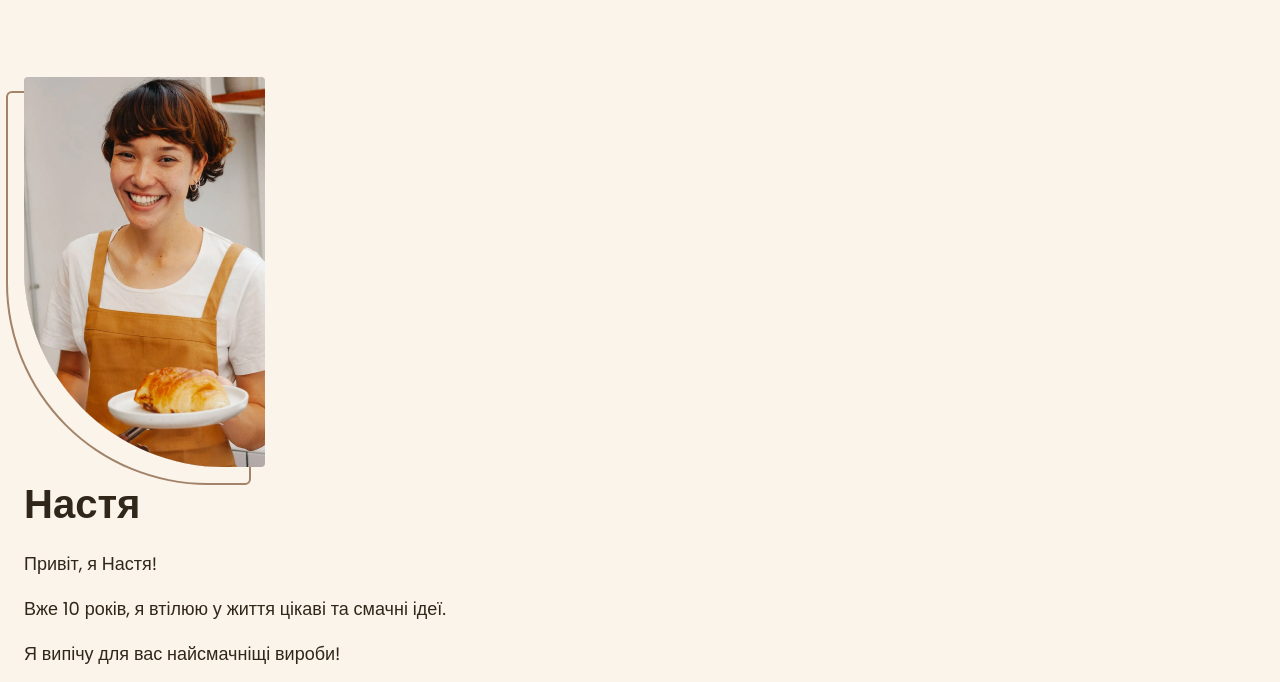
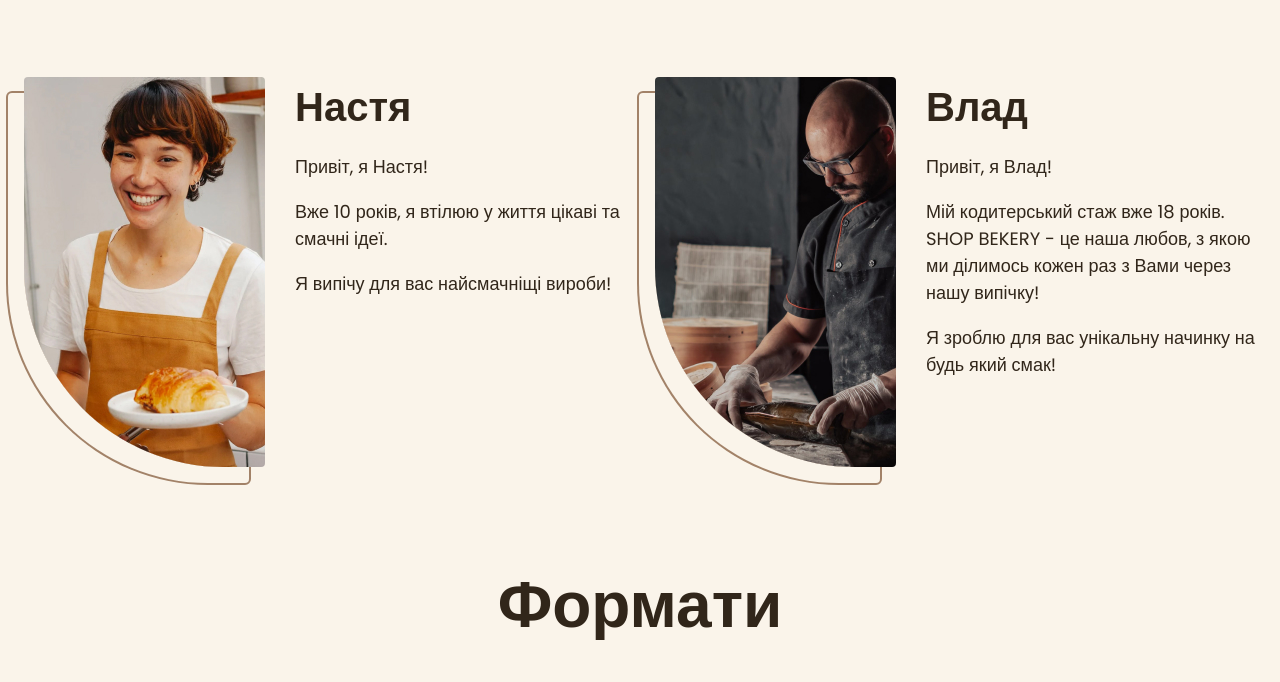
Before and after one commit to jonnytaddesky/frontend_developer, a plain HTML site: page index.html in a window 1280 px wide. Shown: the part 1686-2368 px from the top of the page. Drawn offline with Linux system fonts and the light colour scheme.

Commit message:
add display flex to chefs-section

```diff
--- a/css/styles.css
+++ b/css/styles.css
@@ -1,29 +1,29 @@
 @font-face {
   font-display: swap;
-  font-family: 'Poppins';
+  font-family: "Poppins";
   font-weight: 300;
-  src: url('../fonts/poppins-v20-latin-300.woff2') format('woff2');
+  src: url("../fonts/poppins-v20-latin-300.woff2") format("woff2");
 }
 
 @font-face {
   font-display: swap;
-  font-family: 'Poppins';
+  font-family: "Poppins";
   font-weight: 400;
-  src: url('../fonts/poppins-v20-latin-regular.woff2') format('woff2');
+  src: url("../fonts/poppins-v20-latin-regular.woff2") format("woff2");
 }
 
 @font-face {
   font-display: swap;
-  font-family: 'Poppins';
+  font-family: "Poppins";
   font-weight: 600;
-  src: url('../fonts/poppins-v20-latin-600.woff2') format('woff2');
+  src: url("../fonts/poppins-v20-latin-600.woff2") format("woff2");
 }
 
 @font-face {
   font-display: swap;
-  font-family: 'Poppins';
+  font-family: "Poppins";
   font-weight: 900;
-  src: url('../fonts/poppins-v20-latin-900.woff2') format('woff2');
+  src: url("../fonts/poppins-v20-latin-900.woff2") format("woff2");
 }
 
 :root {
@@ -43,7 +43,7 @@
 body {
   color: var(--color-primary-dark);
   background-color: var(--color-primary-light);
-  font-family: 'Poppins', sans-serif;
+  font-family: "Poppins", sans-serif;
   font-size: 18px;
   font-weight: 400;
   line-height: 1.5;
@@ -156,7 +156,7 @@ header {
       rgba(18, 18, 17, 0.6) 58.46%,
       rgba(18, 18, 17, 0) 90.36%
     ),
-    url('../images/hero-section-background.jpg');
+    url("../images/hero-section-background.jpg");
 }
 
 .hero-title {
@@ -249,7 +249,21 @@ header {
   display: block;
   width: 352px;
   border: 2px solid #cfcfbc;
-  content: '';
+  content: "";
+}
+
+.chefs-list {
+  display: flex;
+  gap: 30px;
+}
+
+.chefs-item {
+  flex-basis: calc((100% - 30px) / 2);
+}
+
+.chef-card {
+  display: flex;
+  gap: 30px;
 }
 
 .chef-photo {
@@ -323,7 +337,6 @@ header {
   fill: var(--color-primary-light);
 }
 
-
 /* Contacts section */
 
 .contacts-title {
--- a/index.html
+++ b/index.html
@@ -81,34 +81,43 @@
           <h2 class="chefs-title section-title centered">
             Наші найкращі <span class="accent">шеф-кухарі</span>
           </h2>
-          <ul>
-            <li>
-              <article>
+          <ul class="chefs-list">
+            <li class="chefs-item">
+              <article class="chef-card">
                 <img
                   class="chef-photo"
                   src="./images/nastya-chef.jpg"
                   alt="Nastya chef"
                 />
-                <h3 class="chef-title">Настя</h3>
-                <p>Привіт, я Настя!</p>
-                <p>Вже 10 років, я втілюю у життя цікаві та смачні ідеї.</p>
-                <p>Я випічу для вас найсмачніщі вироби!</p>
+                <div>
+                  <h3 class="chef-title">Настя</h3>
+                  <p class="chef-text">Привіт, я Настя!</p>
+                  <p class="chef-text">
+                    Вже 10 років, я втілюю у життя цікаві та смачні ідеї.
+                  </p>
+                  <p class="chef-text">Я випічу для вас найсмачніщі вироби!</p>
+                </div>
               </article>
             </li>
-            <li>
-              <article>
+            <li class="chefs-item">
+              <article class="chef-card">
                 <img
                   class="chef-photo"
                   src="./images/vlad-chef.jpg"
                   alt="Vlad chef"
                 />
-                <h3 class="chef-title">Влад</h3>
-                <p>Привіт, я Влад!</p>
-                <p>
-                  Мій кодитерський стаж вже 18 років. SHOP BEKERY - це наша
-                  любов, з якою ми ділимось кожен раз з Вами через нашу випічку!
-                </p>
-                <p>Я зроблю для вас унікальну начинку на будь який смак!</p>
+                <div>
+                  <h3 class="chef-title">Влад</h3>
+                  <p class="chef-text">Привіт, я Влад!</p>
+                  <p class="chef-text">
+                    Мій кодитерський стаж вже 18 років. SHOP BEKERY - це наша
+                    любов, з якою ми ділимось кожен раз з Вами через нашу
+                    випічку!
+                  </p>
+                  <p class="chef-text">
+                    Я зроблю для вас унікальну начинку на будь який смак!
+                  </p>
+                </div>
               </article>
             </li>
           </ul>
```
